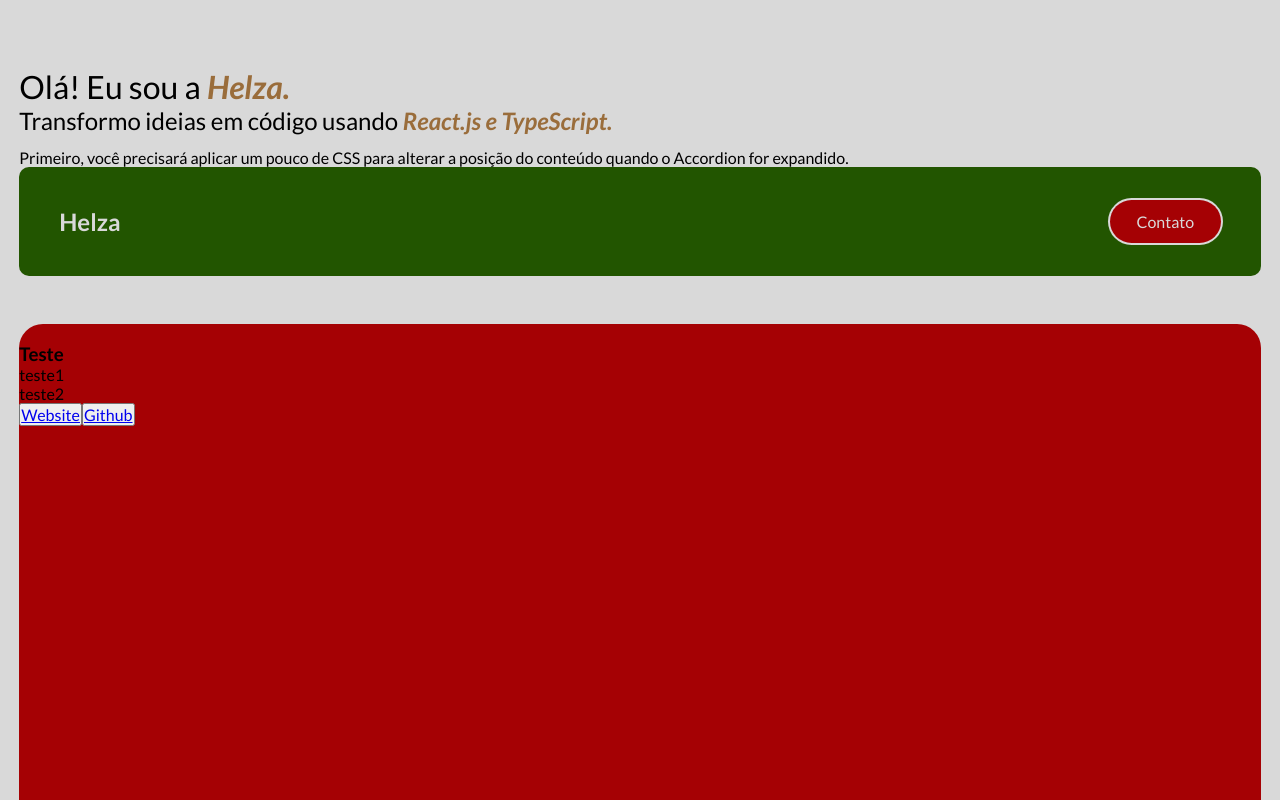
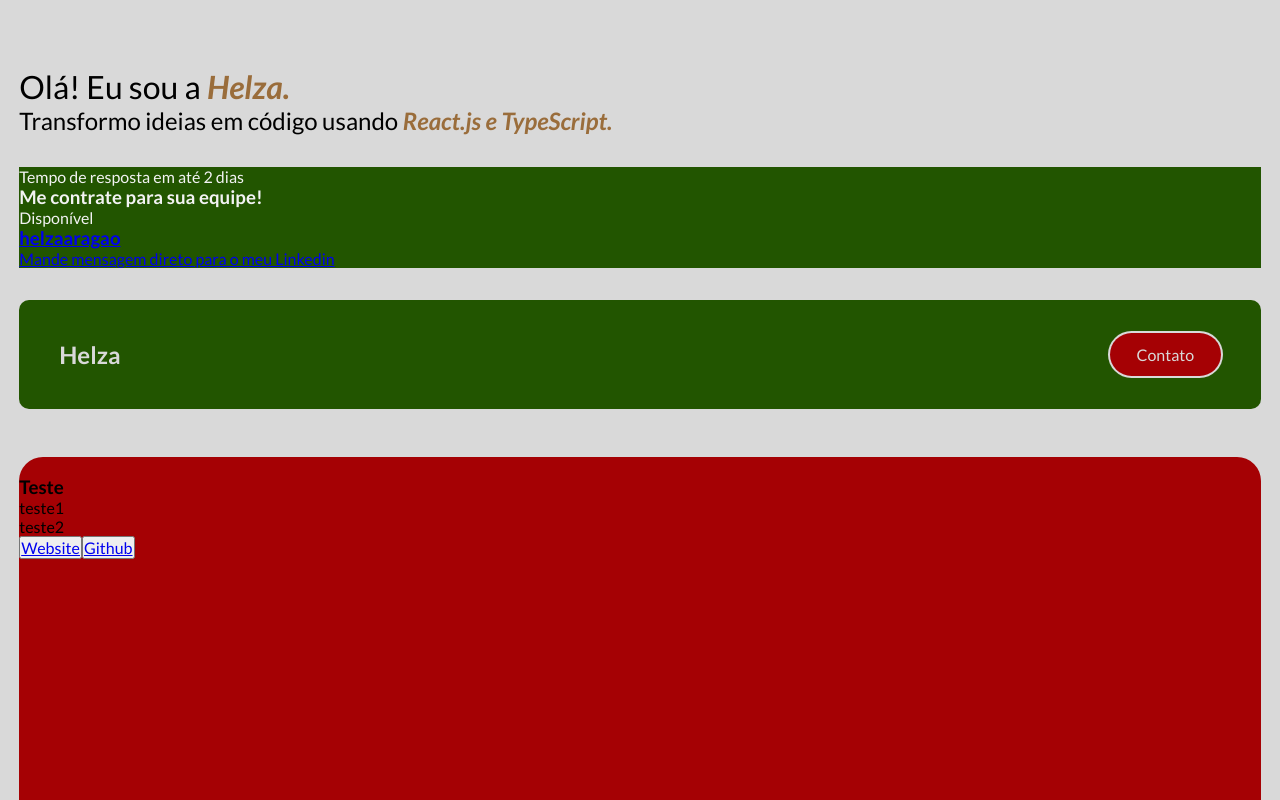
Before and after one commit to helzaaragao/Portfolio, a React (Vite) app: page / in a window 1280 px wide. Both pictures are taken after a click on the button "Contato". Shown: the top 800 px of the page. Built offline with nearby package versions, Linux system fonts and the light colour scheme.

Commit message:
Iniciei Header Content

```diff
--- a/src/components/Header/index.tsx
+++ b/src/components/Header/index.tsx
@@ -7,8 +7,22 @@ export function Header(){
                 <HeaderRoot type="single" collapsible orientation='vertical'>
                 <Item value="item-1">
                     <Content>
-                        <p>Primeiro, você precisará aplicar um pouco de CSS
-                        para alterar a posição do conteúdo quando o Accordion for expandido.</p>
+                        <div>
+                            <span>Tempo de resposta em até 2 dias</span>
+                             <h3>Me contrate para sua equipe!</h3>
+                            <p>Disponível</p>
+                        </div>
+                        <div>
+                            <a href='https://www.linkedin.com/in/helzaaragao/' target='_blank' rel='noopener noreferrer'>
+                              <h3>helzaaragao</h3>
+                              <p>Mande mensagem direto para o meu Linkedin</p>
+                            </a>
+                        </div>
+
+                        <aside >
+
+                        </aside>
+
                     </Content>
                     <HeaderAcc>
                         <p>Helza</p>
--- a/src/components/Header/styles.ts
+++ b/src/components/Header/styles.ts
@@ -3,21 +3,52 @@ import styled from "styled-components";
 
 export const HeaderRoot = styled(Accordion.Root)`
     position: relative;
+    width: 100%;
 `
 export const Item = styled(Accordion.Item)`
      position: relative;
+     width: 100%;
+     margin-top: 2rem;
 `
 
 export const Content = styled(Accordion.Content)`
         max-height: 0;
+        overflow: hidden;
+         background-color: ${(props) => props.theme['black-brean']};
+         color: ${(props) => props.theme['white-smoke']};
+
         &[data-state='open'] {
         max-height: 200px;
-        transition: max-height 0.3s ease-out;
-        overflow: hidden;
-        position: absolute;
-        bottom: 100%;
+        /* transition: max-height 0.4s ease-out; */
+        animation: slideUp 400ms cubic-bezier(0.32, 0.72, 0.1), fadeIn 300ms ease-out;
+
+        /* position: absolute;
+        bottom: 100%; */
+
   }
+      &[data-state='closed'] {
+        animation: slideUp 300ms ease-in-out cubic-bezier(0.32, 0.72, 0.1),  fadeOut 200ms ease-in;
+;
+      }
 
+      @keyframes slideUp {
+        from {
+          max-height: 0;
+          transform: translateY(20px);
+        } to {
+          max-height: 100%;
+          transform: translateY(0);
+        }
+      }
+      @keyframes slideDown {
+        from {
+          max-height: 100%;
+          transform: translateY(0);
+        } to {
+          max-height: 0;
+          transform: translateY(20px);
+        }
+      }
 `
 
 export const HeaderAcc = styled(Accordion.Header)`
```
